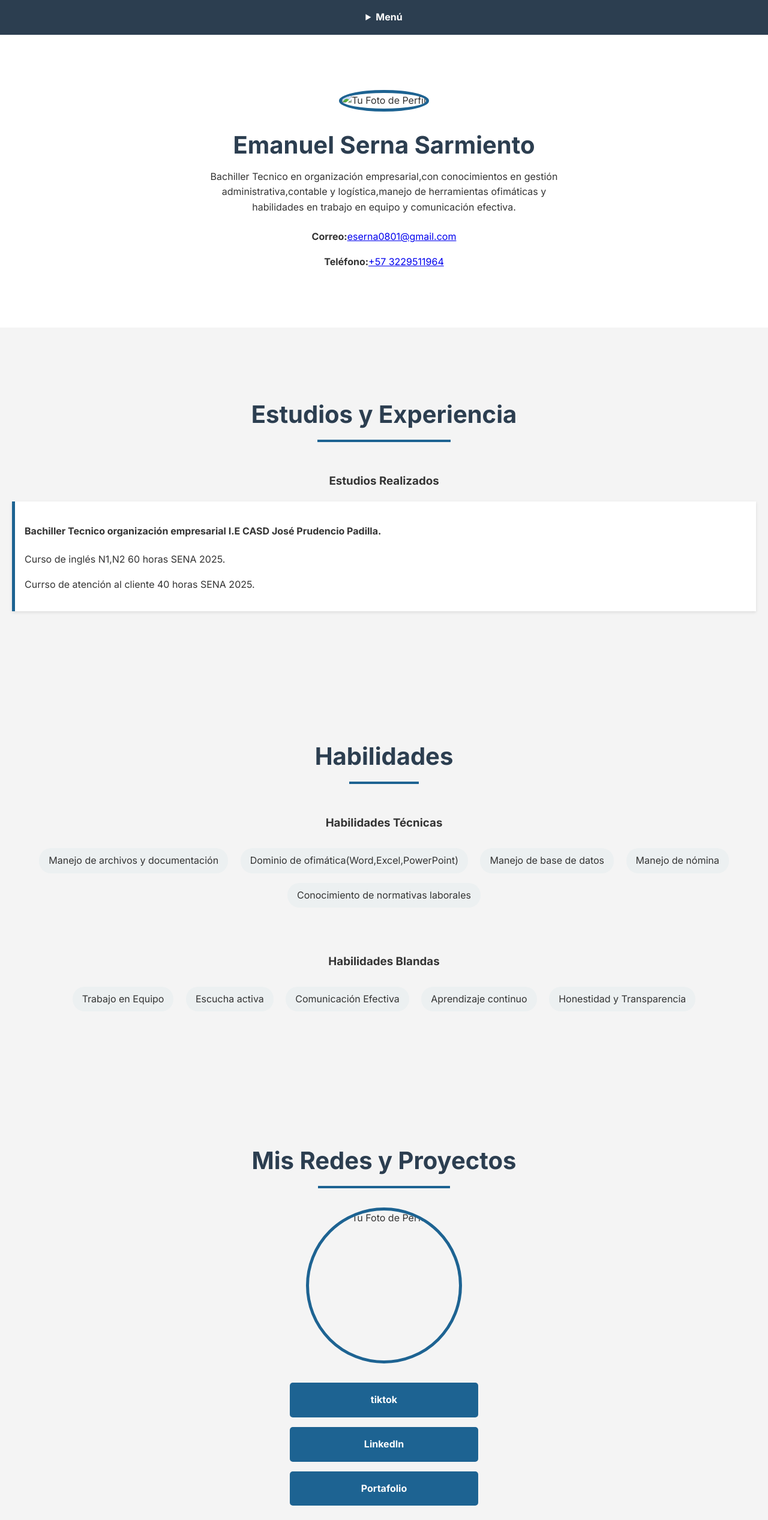
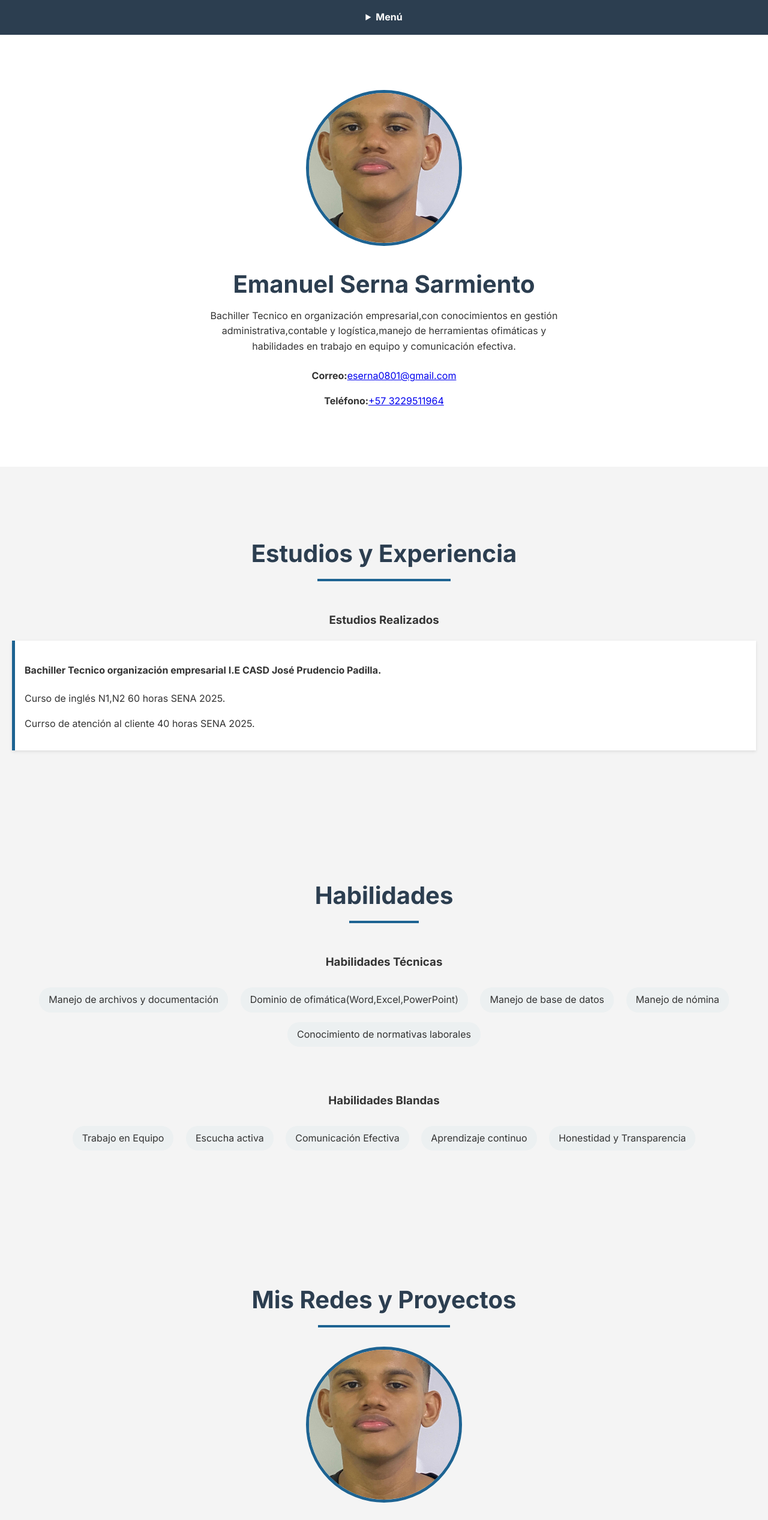
Before and after one commit to eserna0801-rgb/MiLandingPage, a plain HTML site: page index.html in a window 1280 px wide. Shown: the top 2534 px of the page at 60% size. Drawn offline with Linux system fonts and the light colour scheme.

Commit message:
Update index.html

```diff
--- a/index.html
+++ b/index.html
@@ -26,7 +26,7 @@
 
     <section id="inicio" class="section profile-section">
         <div class="profile-container">
-            <img src="./imagen.jpeg" alt="Tu Foto de Perfil" class="profile-photo">
+            <img src="./imagen.jpg" alt="Tu Foto de Perfil" class="profile-photo">
             <h1 class="profile-name">Emanuel Serna Sarmiento</h1>
             <p class="profile-summary">
                 Bachiller Tecnico en organización empresarial,con conocimientos en gestión administrativa,contable y logística,manejo de herramientas ofimáticas y habilidades en trabajo en equipo y comunicación efectiva.
@@ -83,7 +83,7 @@
     <section id="linktree" class="section linktree-section">
         <h2 class="section-title">Mis Redes y Proyectos</h2>
         <div class="linktree-container">
-            <img src="./imagen.jpeg" alt="Tu Foto de Perfil" class="profile-photo"height="180">
+            <img src="./imagen.jpg" alt="Tu Foto de Perfil" class="profile-photo"height="180">
             <a href="https://www.tiktok.com" target="_blank" class="linktree-link"><strong>tiktok</strong></a>
             <a href="URL_LINKEDIN" target="_blank" class="linktree-link"><strong>LinkedIn</strong></a>
             <a href="URL_PORTAFOLIO" target="_blank" class="linktree-link"><strong>Portafolio</strong></a>
```
